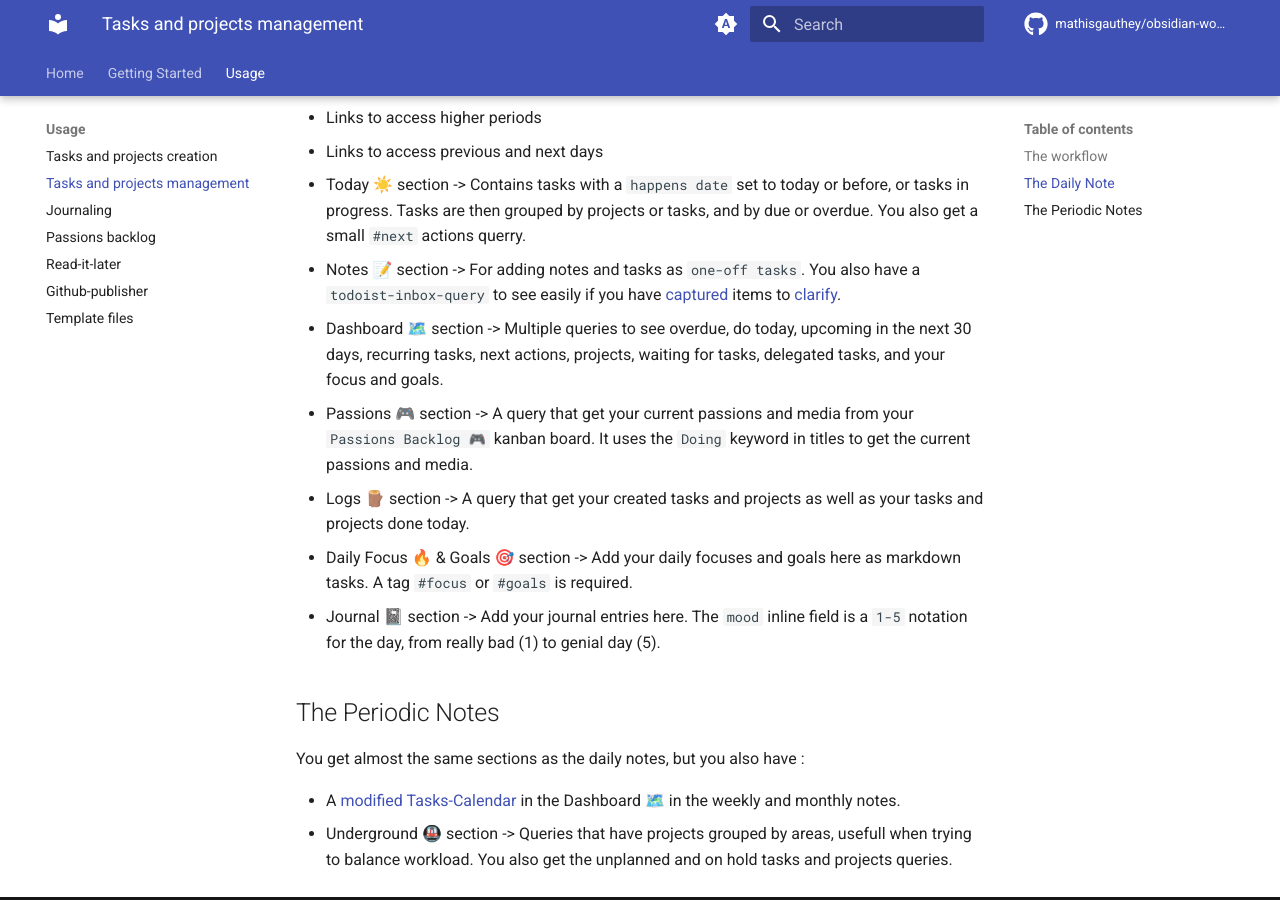
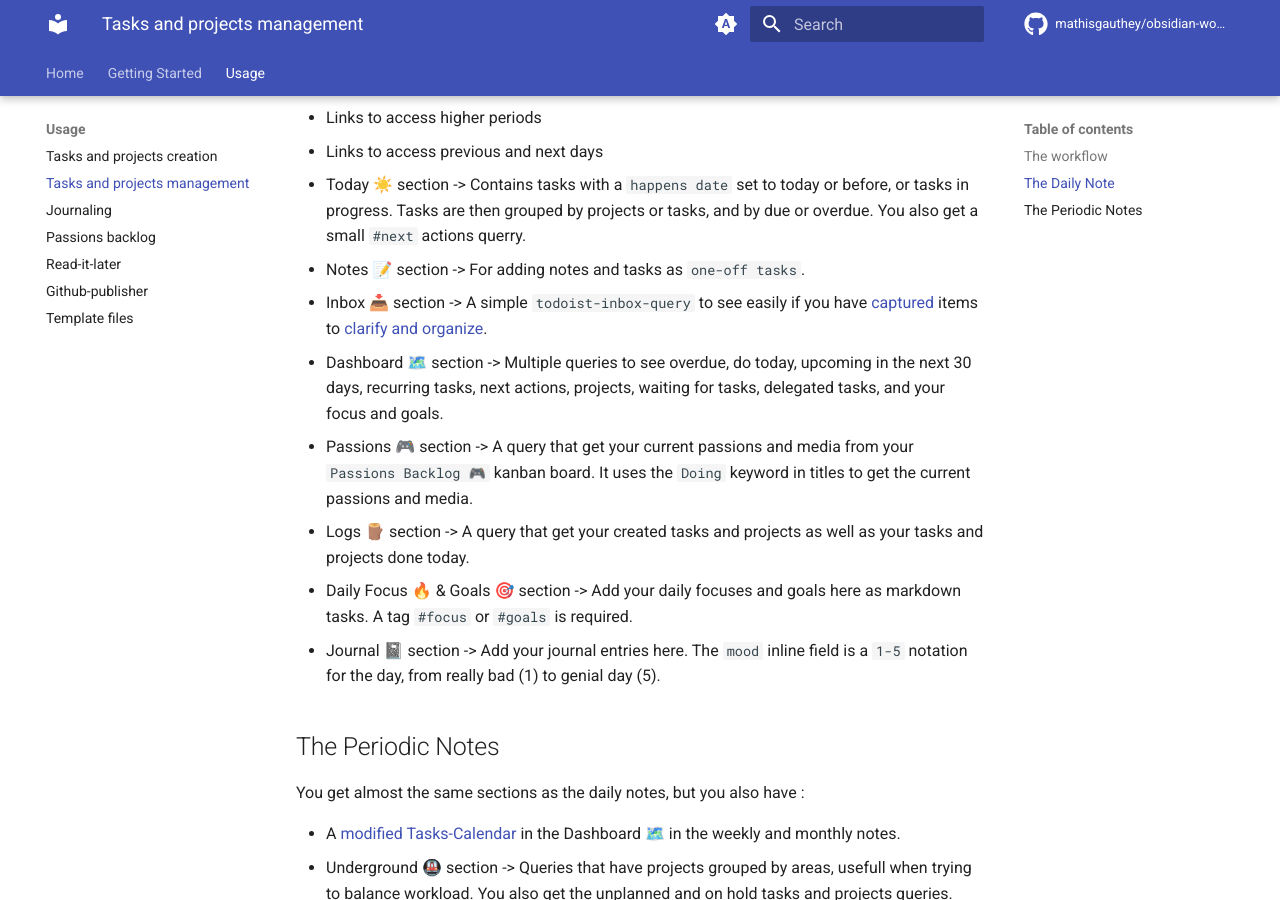
Before and after one commit to mathisgauthey/obsidian-workflow-template-docs, an MkDocs documentation site: the page built from docs/usage/tasks-and-projects-management.md, in a window 1280 px wide and 900 px high, scrolled down 679 px. Built offline with MkDocs 1.6.1 and Material for MkDocs 9.7.7, drawn with Linux system fonts in a browser that asks for light colours; comment, search, counter and statistics services are not loaded.

```diff
--- a/docs/usage/tasks-and-projects-management.md
+++ b/docs/usage/tasks-and-projects-management.md
@@ -16,7 +16,8 @@
 - Links to access higher periods
 - Links to access previous and next days
 - Today ☀️ section -> Contains tasks with a `happens date` set to today or before, or tasks in progress. Tasks are then grouped by projects or tasks, and by due or overdue. You also get a small `#next` actions querry.
-- Notes 📝 section -> For adding notes and tasks as `one-off tasks`. You also have a `todoist-inbox-query` to see easily if you have [captured](https://todoist.com/productivity-methods/getting-things-done#capture) items to [clarify](https://todoist.com/productivity-methods/getting-things-done#clarify).
+- Notes 📝 section -> For adding notes and tasks as `one-off tasks`.
+- Inbox 📥 section -> A simple `todoist-inbox-query` to see easily if you have [captured](https://todoist.com/productivity-methods/getting-things-done#capture) items to [clarify and organize](https://todoist.com/productivity-methods/getting-things-done#clarify).
 - Dashboard 🗺️ section -> Multiple queries to see overdue, do today, upcoming in the next 30 days, recurring tasks, next actions, projects,  waiting for tasks, delegated tasks, and your focus and goals.
 - Passions 🎮 section -> A query that get your current passions and media from your `Passions Backlog 🎮` kanban board. It uses the `Doing` keyword in titles to get the current passions and media.
 - Logs 🪵 section -> A query that get your created tasks and projects as well as your tasks and projects done today.
```
